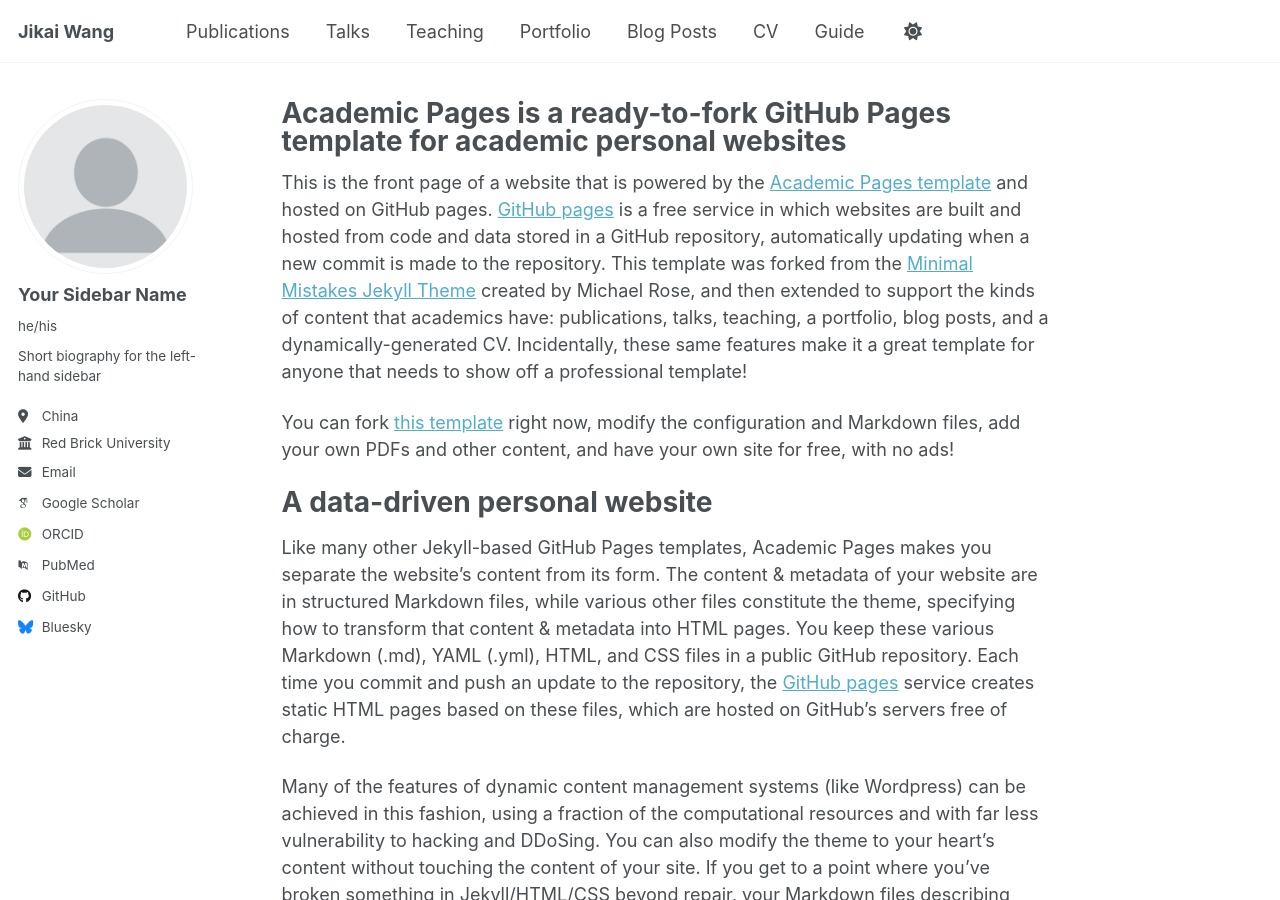
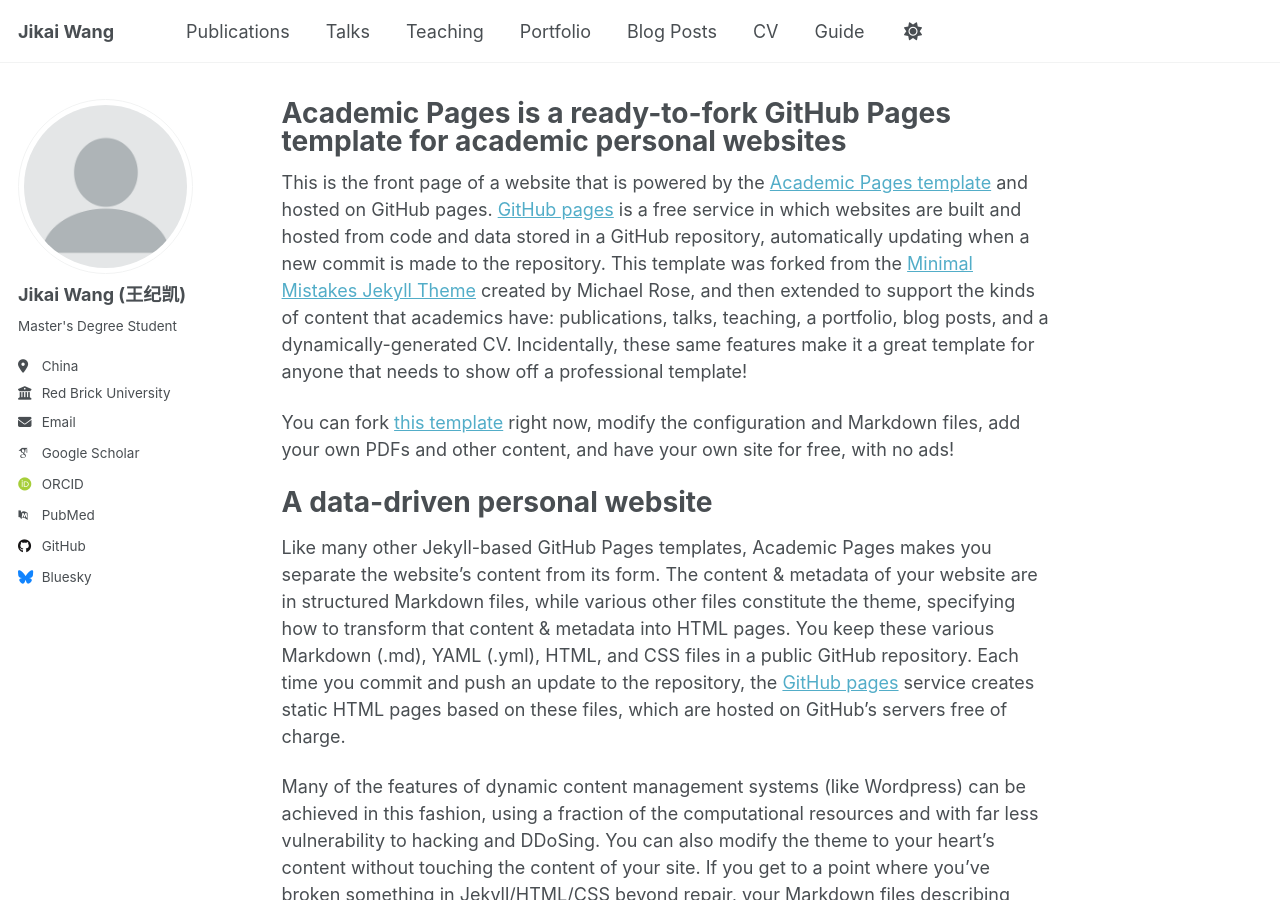
Before and after one commit to Jikai0Wang/Jikai0Wang.github.io, a Jekyll site: the page built from _pages/about.md, in a window 1280 px wide and 900 px high. Built offline with Jekyll 4.4.1, drawn with Linux system fonts in a browser that asks for light colours; some web fonts are replaced; a script that is not in the unit is left out.

Commit message:
Update _config.yml

```diff
--- a/_config.yml
+++ b/_config.yml
@@ -23,13 +23,13 @@ repository               : "academicpages/academicpages.github.io"
 author:
   # Biographic information
   avatar           : "profile.png"
-  name             : "Your Sidebar Name"
-  pronouns         : "he/his"
-  bio              : "Short biography for the left-hand sidebar"
+  name             : "Jikai Wang (王纪凯)"
+  pronouns         :
+  bio              : "Master's Degree Student"
   location         : "China"
   employer         : "Red Brick University"
   uri              : # URL
-  email            : "none@example.org"
+  email            : "risus254@gmail.com"
 
   # Academic websites
   academia         : # URL
```
